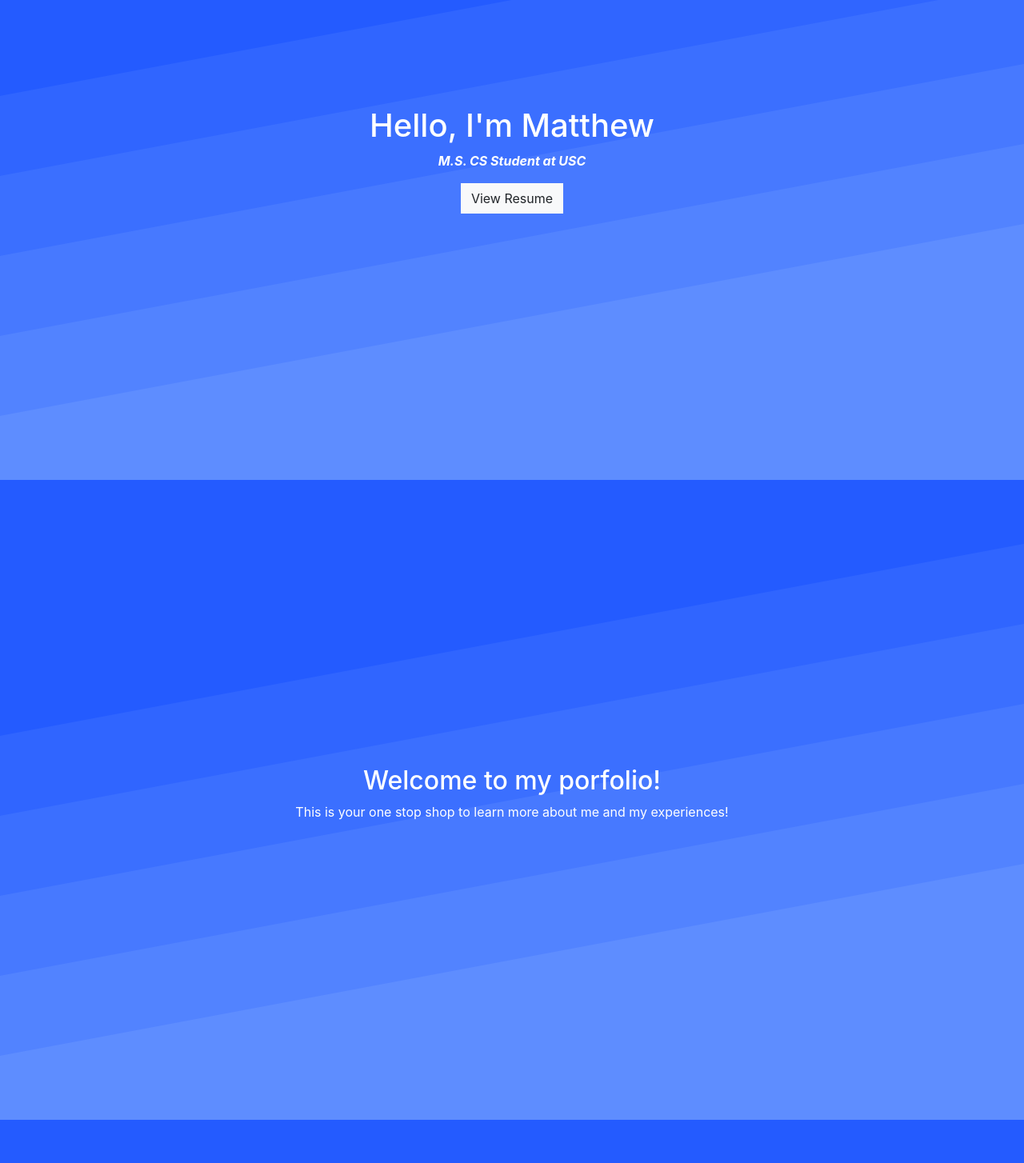
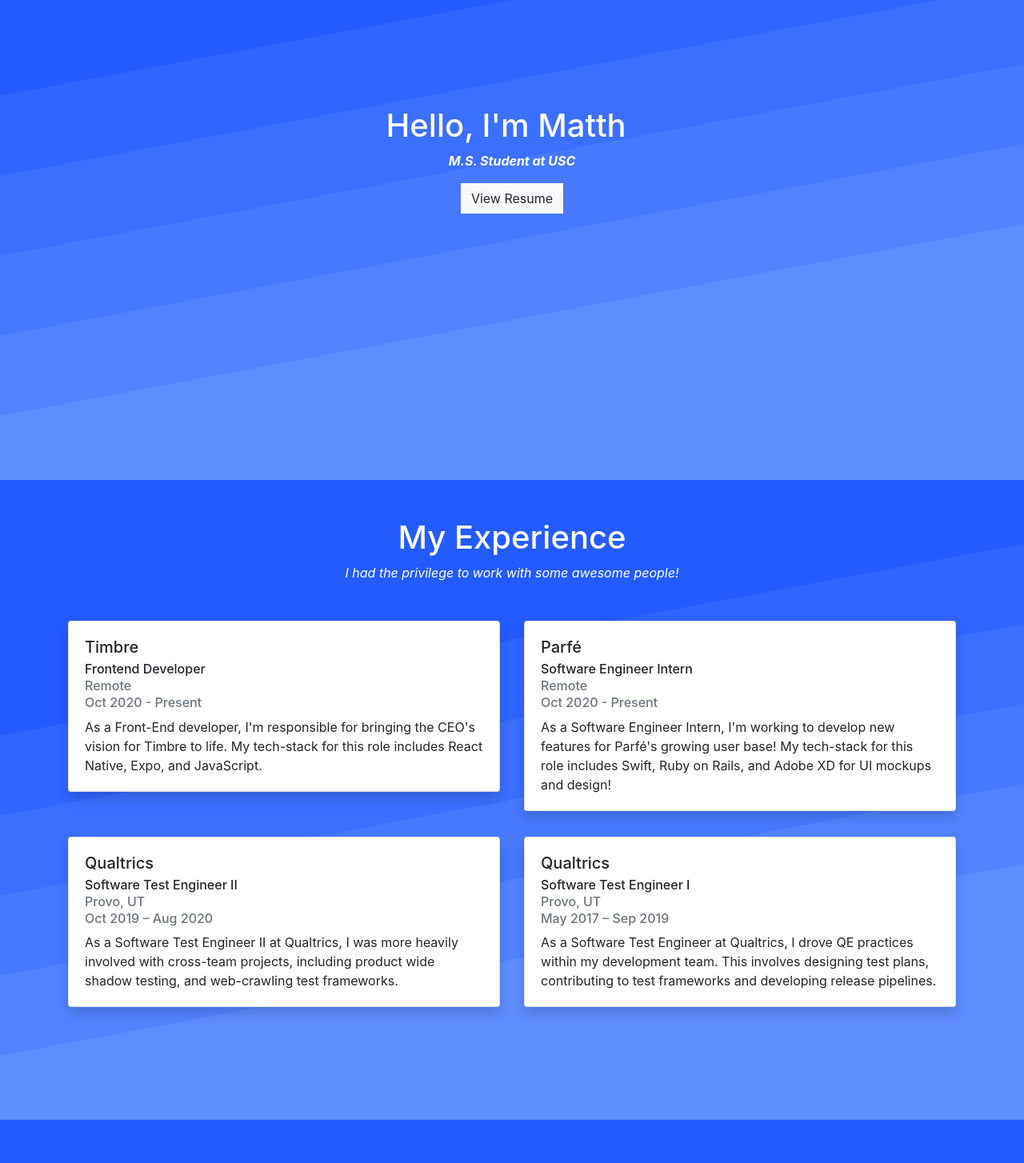
Before and after one commit to mwong33/portfolio, a React (Create React App) app: page / in a window 1280 px wide. Shown: the part 200-1654 px from the top of the page at 80% size. Built offline with nearby package versions, Linux system fonts and the light colour scheme.

Commit message:
we now have a typewriter effect!

```diff
--- a/package.json
+++ b/package.json
@@ -15,7 +15,8 @@
     "react-bootstrap": "^1.4.0",
     "react-dom": "^16.14.0",
     "react-router-dom": "^5.2.0",
-    "react-scripts": "^3.4.4"
+    "react-scripts": "^3.4.4",
+    "typewriter-effect": "^2.17.0"
   },
   "scripts": {
     "start": "react-scripts start",
--- a/src/pages/Home.js
+++ b/src/pages/Home.js
@@ -6,6 +6,7 @@
 import { Button } from 'react-bootstrap';
 import Resume from '../pdf/Matthew_Wong_Resume_Q4_2020.pdf';
 import pageTransition from '../data/PageTransition.js';
+import Typewriter from "typewriter-effect";
 
 import Experience from '../components/Experience/Experience.js';
 import Projects from '../components/Projects/Projects.js';
@@ -18,16 +19,19 @@
                 {/* Background Image */}
                 <div className="row row-section align-items-center text-white">
                     <div className="col-12 text-center">
-                        <h1>Hello, I'm Matthew</h1>
-                        <p className="paragraph-responsive-text font-italic font-weight-bold">M.S. CS Student at USC</p>
+                        <h1>
+                            <Typewriter
+                                options={{
+                                    strings: ["Hello, I'm Matthew", "Welcome to my Portfolio!"],
+                                    autoStart: true,
+                                    loop: true,
+                                }}
+                            />
+                        </h1>
+                        <p className="paragraph-responsive-text font-italic font-weight-bold">
+                            M.S. Student at USC
+                        </p>
                         <a href={ Resume } className="link-unstyled"><Button variant="light rounded-0">View Resume</Button></a>
-                    </div>
-                </div>
-                {/* Introduction */}
-                <div className="row row-section align-items-center text-white">
-                    <div className="col-12 text-center">
-                        <h2>Welcome to my porfolio!</h2>
-                        <p>This is your one stop shop to learn more about me and my experiences!</p>
                     </div>
                 </div>
                 {/* Experience */}
```
Also changed, not shown: 1 other file (tests, documents, lock files or other folders).
